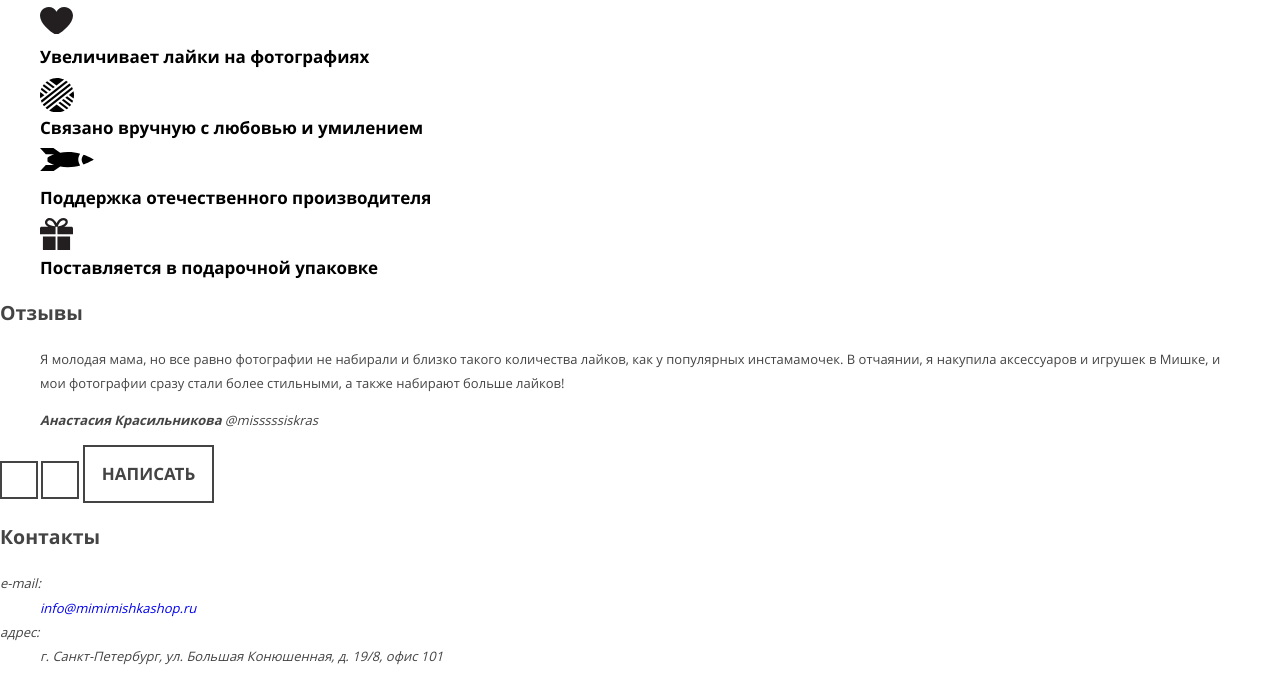
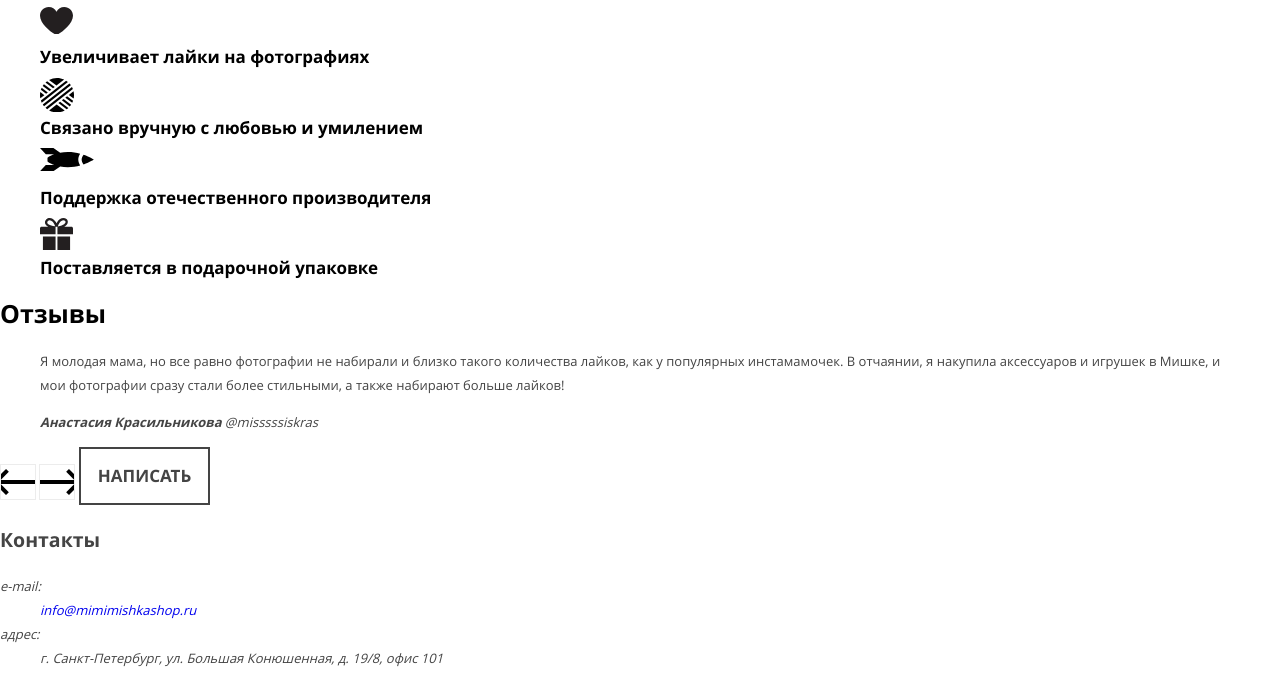
Before and after one commit to yaz47/794285-mishka-17, a plain HTML site: page source/index.html in a window 1280 px wide. Shown: the part 1047-1725 px from the top of the page. Drawn offline with nearby package versions, Linux system fonts and the light colour scheme; files that its build step writes are made by us from their sources.

Commit message:
📦 NEW: Add feeback block styles

```diff
--- a/source/index.html
+++ b/source/index.html
@@ -123,9 +123,9 @@
           </cite>
         </blockquote>
       </div>
-      <button class="feedback__button feedback__button--left button" type="button"
+      <button class="feedback__arrow feedback__arrow--left button" type="button"
         aria-label="Предыдущий отзыв"></button>
-      <button class="feedback__button feedback__button--right button" type="button"
+      <button class="feedback__arrow feedback__arrow--right button" type="button"
         aria-label="Следующий отзыв"></button>
       <a class="feedback__button button" href="#">Написать</a>
     </section>
--- /dev/null
+++ b/source/sass/feedback.scss
@@ -0,0 +1,21 @@
+.feedback__title {
+  font-family: $default-font;
+  font-size: 25px;
+  font-weight: bold;
+  line-height: 1.2;
+  color: $title-text-color;
+}
+
+.feedback__arrow {
+  border: 1px solid $very-light-grey;
+  background-repeat: no-repeat;
+  background-position: 50% 50%;
+
+  &--left {
+    background-image: url("../img/icon-left-arrow.svg");
+  }
+
+  &--right {
+    background-image: url("../img/icon-right-arrow.svg");
+  }
+}
--- a/source/sass/style.scss
+++ b/source/sass/style.scss
@@ -11,3 +11,4 @@
 @import "popular-merch";
 @import "spec";
 @import "features";
+@import "feedback";
```
